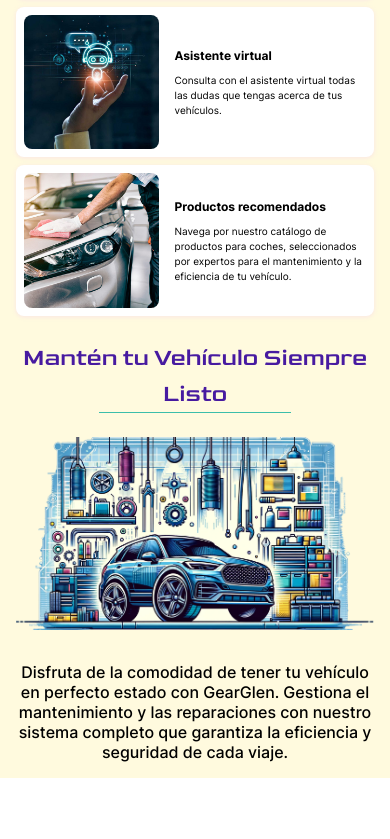
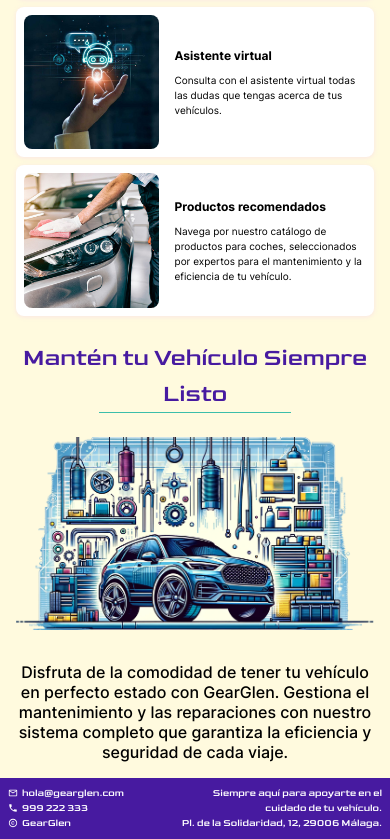
Before and after one commit to gonzalo-plaza/gearglen, a React (Vite) app: page / in a window 390 px wide. Shown: the part 973-1812 px from the top of the page. Before the commit the page ends 1751 px from the top, so only its background shows below. Built offline with nearby package versions, Linux system fonts and the light colour scheme.

Commit message:
Footer: Create and add footer ussing components only mobile first

```diff
--- a/src/App.jsx
+++ b/src/App.jsx
@@ -1,3 +1,4 @@
+import { Footer } from './components/footer/Footer';
 import Header from './components/header/Header'
 import { HomeInfoCards } from './components/homeInfoCards/HomeInfoCards'
 import Sidebar from './components/sidebar/Sidebar'
@@ -22,12 +23,11 @@ function App() {
               Disfruta de la comodidad de tener tu vehículo en perfecto estado con GearGlen. Gestiona el mantenimiento y las reparaciones con nuestro sistema completo que garantiza la eficiencia y seguridad de cada viaje.
             </p>
           </section>
-          <footer>
-
-          </footer>
         </main>
+        <Footer/>
       </div>
       <Sidebar />
+
     </>
   )
 }
--- /dev/null
+++ b/src/components/footer/Footer.jsx
@@ -0,0 +1,11 @@
+import { FooterRightSection } from "./footerRightSection/FooterRightSection";
+import { FooterLeftSection } from "./leftSection/FooterLeftSection";
+
+export const Footer = () => {
+    return (
+        <footer className='footer'>
+            <FooterLeftSection />
+            <FooterRightSection />
+        </footer>
+    )
+}
--- /dev/null
+++ b/src/components/footer/FooterSectionText.jsx
@@ -0,0 +1,9 @@
+export const FooterSectionText = ({ Icon, text }) => {
+    const classNameResult = `footer-section__text ${Icon ? 'has-icon' : ''}`;
+    return (
+        <p className={classNameResult}>
+            {Icon && <Icon />}
+            <span>{text}</span>
+        </p>
+    )
+}
--- /dev/null
+++ b/src/components/footer/footerRightSection/FooterRightSection.jsx
@@ -0,0 +1,10 @@
+import { FooterSectionText } from "../FooterSectionText"
+
+export const FooterRightSection = () => {
+    return (
+        <section className='footer-section is-right'>
+            <FooterSectionText text='Siempre aquí para apoyarte en el cuidado de tu vehículo.'/>
+            <FooterSectionText text='Pl. de la Solidaridad, 12, 29006 Málaga.'/>
+        </section>
+    )
+}
--- /dev/null
+++ b/src/components/footer/leftSection/FooterLeftSection.jsx
@@ -0,0 +1,12 @@
+import { MdCopyright, MdLocalPhone, MdMailOutline } from "react-icons/md";
+import { FooterSectionText } from "../FooterSectionText";
+
+export const FooterLeftSection = () => {
+    return (
+        <section className="footer-section is-left">
+            <FooterSectionText Icon={MdMailOutline} text='hola@gearglen.com'/>
+            <FooterSectionText Icon={MdLocalPhone} text='999 222 333' />
+            <FooterSectionText Icon={MdCopyright} text='GearGlen' />
+        </section>
+    )
+}
--- /dev/null
+++ b/src/styles/components/footer/footer.scss
@@ -0,0 +1,36 @@
+.footer {
+    font-family: Goldman;
+    font-size: 10px;
+    color: $light-color;
+    background-color: $primary-color;
+    padding: 8px;
+
+    display: flex;
+    justify-content: space-between;
+    gap: 8px;
+}
+
+.footer-section {
+    display: flex;
+    flex-direction: column;
+    justify-content: space-between;
+
+    &.is-left {
+        min-width: 116px;
+    }
+
+    &.is-right {
+        text-align: right;
+        max-width: 210px;
+    }
+
+    &__text {
+        &.has-icon {
+            display: flex;
+            line-height: 10px;
+            height: 15px;
+            align-items: center;
+            gap: 4px;
+        }
+    }
+}
--- a/src/styles/index.scss
+++ b/src/styles/index.scss
@@ -11,6 +11,7 @@
 @import './components/sidebar/items/sidebarItem';
 @import './components/sidebar/user/sidebarUser';
 @import './components/infoCard/infoCard.scss';
+@import './components/footer/footer.scss';
 
 /*
   1. Use a more-intuitive box-sizing model.
```
